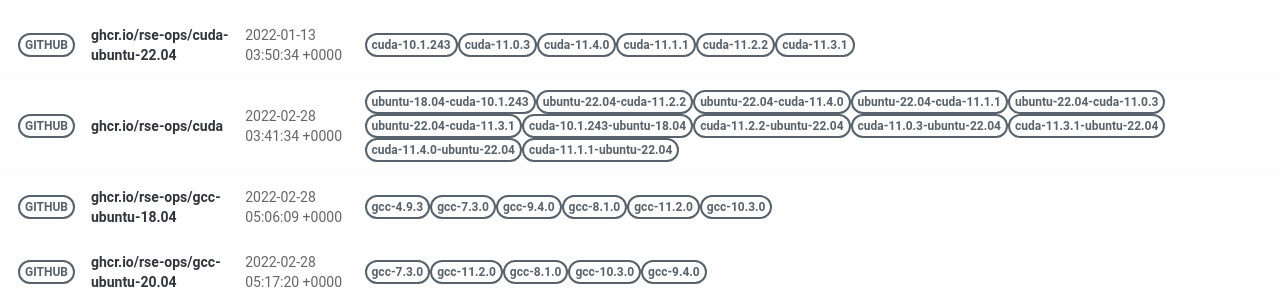
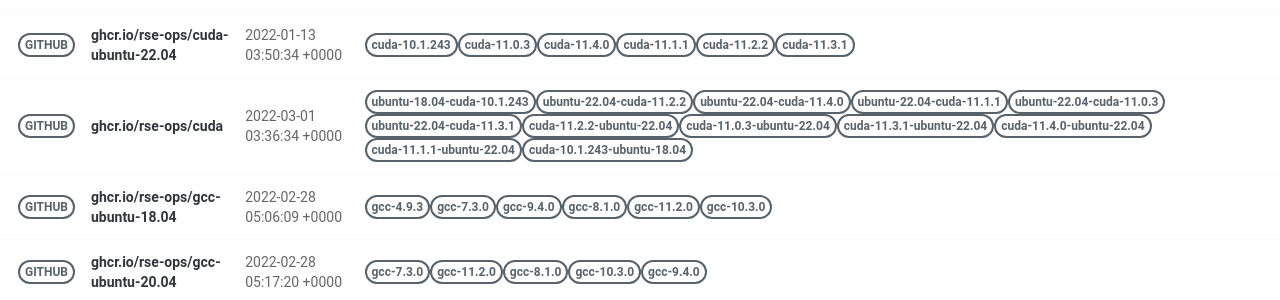
Before and after one commit to rse-ops/docker-images, a Jekyll site: the page built from pages/index.md, in a window 1280 px wide. Shown: the part 417-717 px from the top of the page. Built offline with Jekyll 4.4.1, drawn with Linux system fonts in a browser that asks for light colours; nearby versions of some CDN libraries.

Commit message:
Automated push to update library 2022-03-01

```diff
--- a/_library/ghcr.io-rse-ops-cuda.md
+++ b/_library/ghcr.io-rse-ops-cuda.md
@@ -1,7 +1,7 @@
 ---
 layout: container
 name: ghcr.io/rse-ops/cuda
-updated_at: 2022-02-28 03:41:34.049882
+updated_at: 2022-03-01 03:36:34.200627
 
 
 container_url: https://github.com/orgs/rse-ops/packages/container/package/cuda
```
Also changed, not shown: other parts of _library/ghcr.io-rse-ops-cuda.md (+3 -3 lines).
